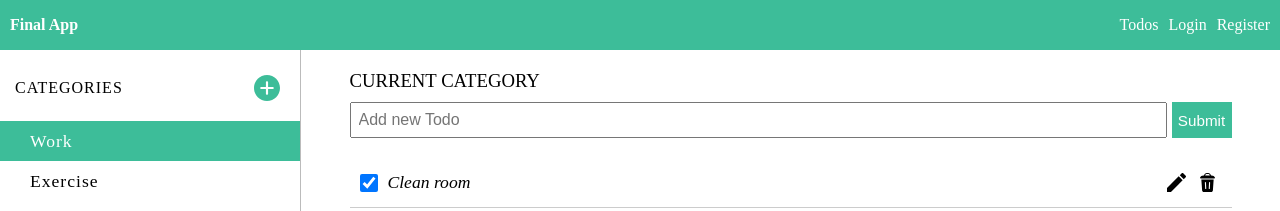
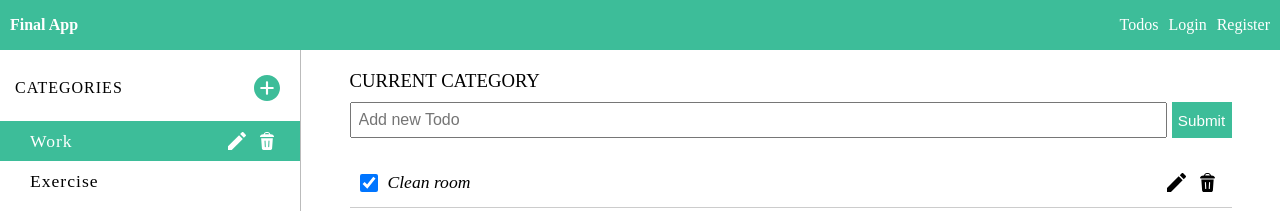
Before and after one commit to patrik-pk/todo-app, a React (Create React App) app: page /todos in a window 1280 px wide. Shown: the top 211 px of the page. Built offline with nearby package versions, Linux system fonts and the light colour scheme.

Commit message:
category more styling

```diff
--- a/src/components/Todos/Sidebar.js
+++ b/src/components/Todos/Sidebar.js
@@ -44,7 +44,7 @@ function Sidebar({ categories, addCategory }) {
                 </button>
                 }
             </div>
-            <form className={`category-form ${isActive && 'active'}`} onSubmit={onSubmit}>
+            <form className={`category-form ${isActive ? 'active' : ''}`} onSubmit={onSubmit}>
                 <input
                     className='category-input'
                     type='text'
--- a/src/components/Todos/SidebarItem.js
+++ b/src/components/Todos/SidebarItem.js
@@ -3,6 +3,7 @@ import { Link } from 'react-router-dom'
 import { connect } from 'react-redux'
 import PropTypes from 'prop-types'
 import { setActiveCategory } from '../../actions/todoActions'
+import editIcon from '../../resources/icons/edit.svg'
 import deleteIcon from '../../resources/icons/delete.svg'
 
 function SidebarItem({ category, setActiveCategory }) {
@@ -10,18 +11,27 @@ function SidebarItem({ category, setActiveCategory }) {
 
     const onClick = () => setActiveCategory(category)
 
+    const onEdit = () => console.log('edit category')
+
+    const onDelete = () => console.log('delete category')
+
     return (
         <li className={`category-item ${isActive ? 'active' : ''}`}>
             <Link
-                className='category-link'
+                className='link'
                 to={linkTo}
                 onClick={onClick}
             >
             {value.charAt(0).toUpperCase() + value.slice(1)}
             </Link>
-            <button className='category-delete-btn'>
-                <img className='delete-icon' alt='' src={deleteIcon} />
-            </button>
+            <div className='options'>
+                <button className='edit-btn' onClick={onEdit}>
+                    <img className='icon' alt='' src={editIcon} />
+                </button>
+                <button className='delete-btn' onClick={onDelete}>
+                    <img className='icon' alt='' src={deleteIcon} />
+                </button>
+            </div>
         </li>
     )
 }
--- a/src/styles/sidebar/sidebar.css
+++ b/src/styles/sidebar/sidebar.css
@@ -105,7 +105,7 @@
   position: relative;
 }
 
-.sidebar .categories .category-item .category-link {
+.sidebar .categories .category-item .link {
   display: -webkit-box;
   display: -ms-flexbox;
   display: flex;
@@ -119,10 +119,16 @@
   cursor: default;
 }
 
-.sidebar .categories .category-item .category-delete-btn {
+.sidebar .categories .category-item .options {
   position: absolute;
   top: 0;
-  right: 15px;
+  right: 18px;
+  display: -webkit-box;
+  display: -ms-flexbox;
+  display: flex;
+}
+
+.sidebar .categories .category-item .options .delete-btn, .sidebar .categories .category-item .options .edit-btn {
   display: none;
   -webkit-box-pack: center;
       -ms-flex-pack: center;
@@ -130,33 +136,33 @@
   -webkit-box-align: center;
       -ms-flex-align: center;
           align-items: center;
-  width: 40px;
+  width: 30px;
   height: 40px;
   background: transparent;
 }
 
-.sidebar .categories .category-item .category-delete-btn .delete-icon {
+.sidebar .categories .category-item .options .delete-btn .icon, .sidebar .categories .category-item .options .edit-btn .icon {
   width: 18px;
   height: 18px;
 }
 
-.sidebar .categories .category-item:not(.active) .category-link:hover {
+.sidebar .categories .category-item:not(.active) .link:hover {
   background: #eee;
 }
 
-.sidebar .categories .category-item.active .category-link {
+.sidebar .categories .category-item.active .link {
   background: #3dbd99;
   color: white;
 }
 
-.sidebar .categories .category-item.active .category-delete-btn .delete-icon {
-  -webkit-filter: invert(68%) sepia(9%) saturate(2460%) hue-rotate(112deg) brightness(93%) contrast(87%);
-          filter: invert(68%) sepia(9%) saturate(2460%) hue-rotate(112deg) brightness(93%) contrast(87%);
-}
-
-.sidebar .categories .category-item:hover .category-delete-btn {
+.sidebar .categories .category-item.active .delete-btn, .sidebar .categories .category-item.active .edit-btn {
   display: -webkit-box;
   display: -ms-flexbox;
   display: flex;
 }
+
+.sidebar .categories .category-item.active .delete-btn .icon, .sidebar .categories .category-item.active .edit-btn .icon {
+  -webkit-filter: invert(100%) sepia(0%) saturate(0%) hue-rotate(93deg) brightness(103%) contrast(103%);
+          filter: invert(100%) sepia(0%) saturate(0%) hue-rotate(93deg) brightness(103%) contrast(103%);
+}
 /*# sourceMappingURL=sidebar.css.map */
--- a/src/styles/sidebar/sidebar.scss
+++ b/src/styles/sidebar/sidebar.scss
@@ -21,11 +21,11 @@ $categories-padding-horizontal: 15px;
 
 // Category Item
 $link-padding-left: 30px;
-$link-padding-vertical: 10px;
 $link-height: 40px;
 $link-font-size: 1.1rem;
-$delete-icon-right: 15px;
-$delete-icon-size: 18px;
+$category-btn-width: 30px;
+$category-options-right: 18px;
+$category-option-size: 18px;
 
 
 // Sidebar - Put Inside TodoPage.js
@@ -96,7 +96,7 @@ $delete-icon-size: 18px;
             position: relative;
 
             // Category Link
-            .category-link {
+            .link {
                 display: flex;
                 align-items: center;
                 height: $link-height;
@@ -106,52 +106,48 @@ $delete-icon-size: 18px;
                 cursor: default;
             }
 
-            // Delete Category Button
-            .category-delete-btn {
+            // Category Options
+            .options {
                 position: absolute;
                 top: 0;
-                right: $delete-icon-right;
-                display: none;
-                justify-content: center;
-                align-items: center;
-                width: $link-height;
-                height: $link-height;
-                background: transparent;
+                right: $category-options-right;
+                display: flex;
 
-                .delete-icon {
-                    width: $delete-icon-size;
-                    height: $delete-icon-size;
+                .delete-btn, .edit-btn {
+                    display: none;
+                    justify-content: center;
+                    align-items: center;
+                    width: $category-btn-width;
+                    height: $link-height;
+                    background: transparent;
+
+                    .icon {
+                        width: $category-option-size;
+                        height: $category-option-size;
+                    }
                 }
             }
 
             // Item Not Active
             &:not(.active) {
                 // Hover on links that are not active
-                .category-link:hover {
+                .link:hover {
                     background: #eee;
                 }
             }
 
             // Item Active
             &.active {
-                .category-link {
-                    // Calculate padding left on active, so that the Link
-                    // is at the same place, when the border shows up
+                .link {
                     background: $color-primary;
                     color: white;
                 }
 
-                .category-delete-btn {
-                    .delete-icon {
-                        filter: invert(68%) sepia(9%) saturate(2460%) hue-rotate(112deg) brightness(93%) contrast(87%);
+                .delete-btn, .edit-btn {
+                    display: flex;
+                    .icon {
+                        filter: invert(100%) sepia(0%) saturate(0%) hue-rotate(93deg) brightness(103%) contrast(103%);
                     }
-                }
-            }
-
-            // Item Hover
-            &:hover {
-                .category-delete-btn {
-                    display: flex;
                 }
             }
         }
--- a/src/styles/todos/todos.css
+++ b/src/styles/todos/todos.css
@@ -142,7 +142,7 @@
   position: relative;
 }
 
-.todo-page .sidebar .categories .category-item .category-link {
+.todo-page .sidebar .categories .category-item .link {
   display: -webkit-box;
   display: -ms-flexbox;
   display: flex;
@@ -156,10 +156,16 @@
   cursor: default;
 }
 
-.todo-page .sidebar .categories .category-item .category-delete-btn {
+.todo-page .sidebar .categories .category-item .options {
   position: absolute;
   top: 0;
-  right: 15px;
+  right: 18px;
+  display: -webkit-box;
+  display: -ms-flexbox;
+  display: flex;
+}
+
+.todo-page .sidebar .categories .category-item .options .delete-btn, .todo-page .sidebar .categories .category-item .options .edit-btn {
   display: none;
   -webkit-box-pack: center;
       -ms-flex-pack: center;
@@ -167,34 +173,34 @@
   -webkit-box-align: center;
       -ms-flex-align: center;
           align-items: center;
-  width: 40px;
+  width: 30px;
   height: 40px;
   background: transparent;
 }
 
-.todo-page .sidebar .categories .category-item .category-delete-btn .delete-icon {
+.todo-page .sidebar .categories .category-item .options .delete-btn .icon, .todo-page .sidebar .categories .category-item .options .edit-btn .icon {
   width: 18px;
   height: 18px;
 }
 
-.todo-page .sidebar .categories .category-item:not(.active) .category-link:hover {
+.todo-page .sidebar .categories .category-item:not(.active) .link:hover {
   background: #eee;
 }
 
-.todo-page .sidebar .categories .category-item.active .category-link {
+.todo-page .sidebar .categories .category-item.active .link {
   background: #3dbd99;
   color: white;
 }
 
-.todo-page .sidebar .categories .category-item.active .category-delete-btn .delete-icon {
-  -webkit-filter: invert(68%) sepia(9%) saturate(2460%) hue-rotate(112deg) brightness(93%) contrast(87%);
-          filter: invert(68%) sepia(9%) saturate(2460%) hue-rotate(112deg) brightness(93%) contrast(87%);
-}
-
-.todo-page .sidebar .categories .category-item:hover .category-delete-btn {
+.todo-page .sidebar .categories .category-item.active .delete-btn, .todo-page .sidebar .categories .category-item.active .edit-btn {
   display: -webkit-box;
   display: -ms-flexbox;
   display: flex;
+}
+
+.todo-page .sidebar .categories .category-item.active .delete-btn .icon, .todo-page .sidebar .categories .category-item.active .edit-btn .icon {
+  -webkit-filter: invert(100%) sepia(0%) saturate(0%) hue-rotate(93deg) brightness(103%) contrast(103%);
+          filter: invert(100%) sepia(0%) saturate(0%) hue-rotate(93deg) brightness(103%) contrast(103%);
 }
 
 .todo-page .todo-section {
```
Also changed, not shown: 2 other files (tests, documents, lock files or other folders).
